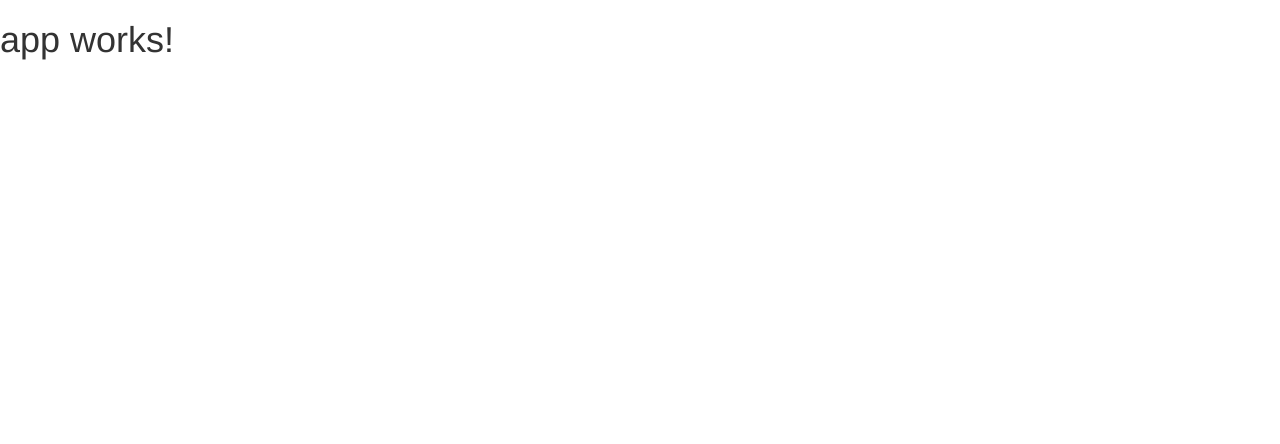
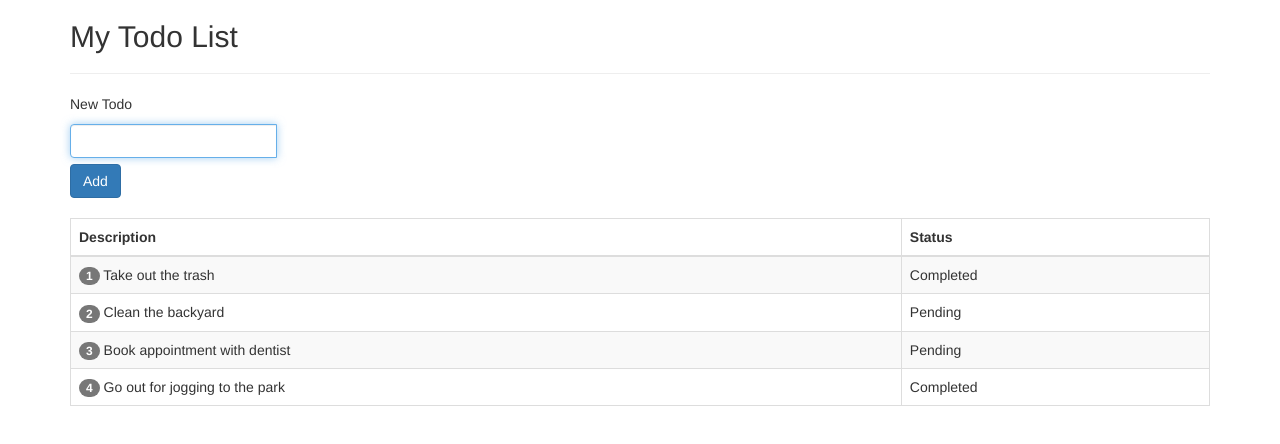
Before and after one commit to humanshado/Todoapp, an Angular app: page / in a window 1280 px wide. Shown: the top 444 px of the page. Built offline with nearby package versions, Linux system fonts and the light colour scheme.

Commit message:
Created a Todo model, added dummy todos and updated the template

```diff
--- a/src/app/app.component.html
+++ b/src/app/app.component.html
@@ -1,3 +1,23 @@
-<h1>
-  {{title}}
-</h1>
+<h2>My Todo List</h2>
+<hr />
+<p>New Todo</p>
+<div class="input-group">
+  <input type="text" class="form-control" name="todo" #todotext autofocus>
+  <br><br>
+  <button type="button" class="btn btn-md btn-primary" (click) = "addTodoItem()">Add</button>
+</div>
+<br>
+<table class="table table-striped table-bordered">
+  <thead>
+    <tr><th>Description</th><th>Status</th></tr>
+  </thead>
+  <tbody>
+    <tr *ngFor="let todo of getTodoItems(); let i = index">
+      <td><span class="badge">{{ i + 1 }}</span> {{ todo.task }}</td>
+      <td [ngSwitch]="todo.status">
+        <span *ngSwitchCase="true">Completed</span>
+        <span *ngSwitchDefault>Pending</span>
+      </td>
+    </tr>
+  </tbody>
+</table>
--- a/src/app/app.component.ts
+++ b/src/app/app.component.ts
@@ -1,10 +1,21 @@
-import { Component } from '@angular/core';
+import { Component, OnInit } from '@angular/core';
+import { Todo } from '../shared/todo.model';
 
 @Component({
-  selector: 'app-root',
+  selector: 'todo-app',
   templateUrl: './app.component.html',
   styleUrls: ['./app.component.css']
 })
-export class AppComponent {
-  title = 'app works!';
+export class AppComponent implements OnInit {
+   model = new Todo();
+
+    constructor(){}
+
+    ngOnInit(){
+      console.log(this.model.todoItems);
+    }
+
+    getTodoItems(){
+      return this.model.todoItems;
+    }
 }
--- a/src/index.html
+++ b/src/index.html
@@ -9,6 +9,9 @@
   <link rel="icon" type="image/x-icon" href="favicon.ico">
 </head>
 <body>
-  <app-root>Loading...</app-root>
+  <div class="container">
+    <todo-app>Loading...</todo-app>
+  </div>
+
 </body>
 </html>
--- /dev/null
+++ b/src/shared/todo.model.ts
@@ -0,0 +1,21 @@
+export class Todo {
+    todoItems;
+
+    constructor(){
+        this.todoItems = [
+            new todoItem("Take out the trash", true),
+            new todoItem("Clean the backyard", false),
+            new todoItem("Book appointment with dentist", false),
+            new todoItem("Go out for jogging to the park", true)]
+    }
+}
+
+export class todoItem{
+    task :string;
+    status :boolean;
+
+    constructor(task, status){
+        this.task = task;
+        this.status =status;
+    }
+}
```
